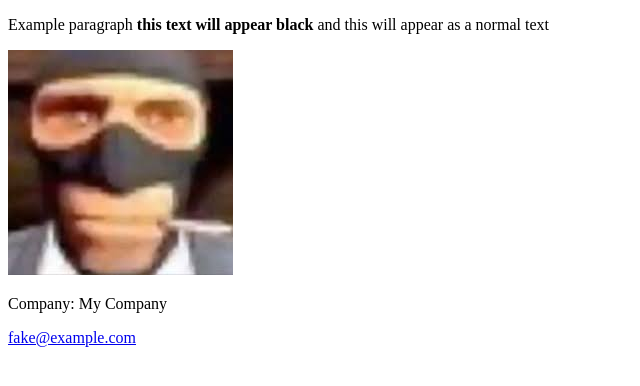
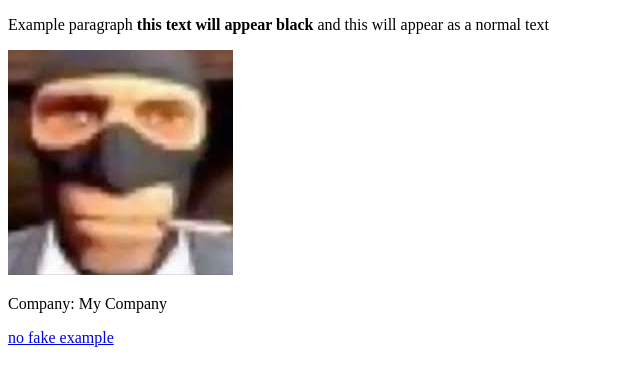
Before and after one commit to f3rn4nd0sg/Exercise_Unit5_website, a plain HTML site: page index.html in a window 1280 px wide. Shown: the full height of the page, 0-640 px from the left. Drawn offline with Linux system fonts and the light colour scheme.

Commit message:
Change 1

```diff
--- a/index.html
+++ b/index.html
@@ -11,6 +11,6 @@
 </body>
 <footer>
     <p>Company: My Company</p>
-    <p><a href="mailto:fake@example.com">fake@example.com</a></p>
+    <p><a href="mailto:fake@example.com">no fake example</a></p>
 </footer>
 </html>
```
